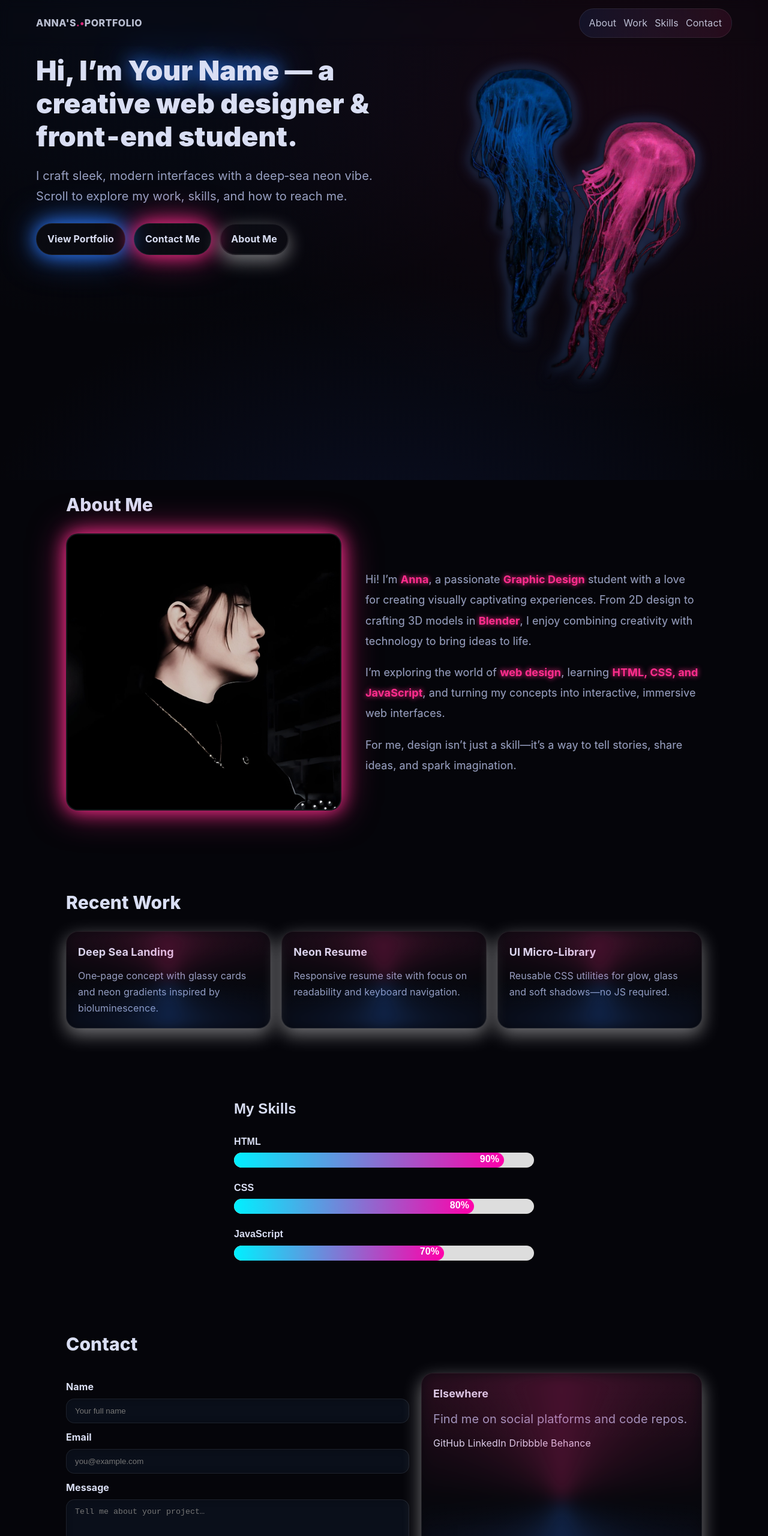
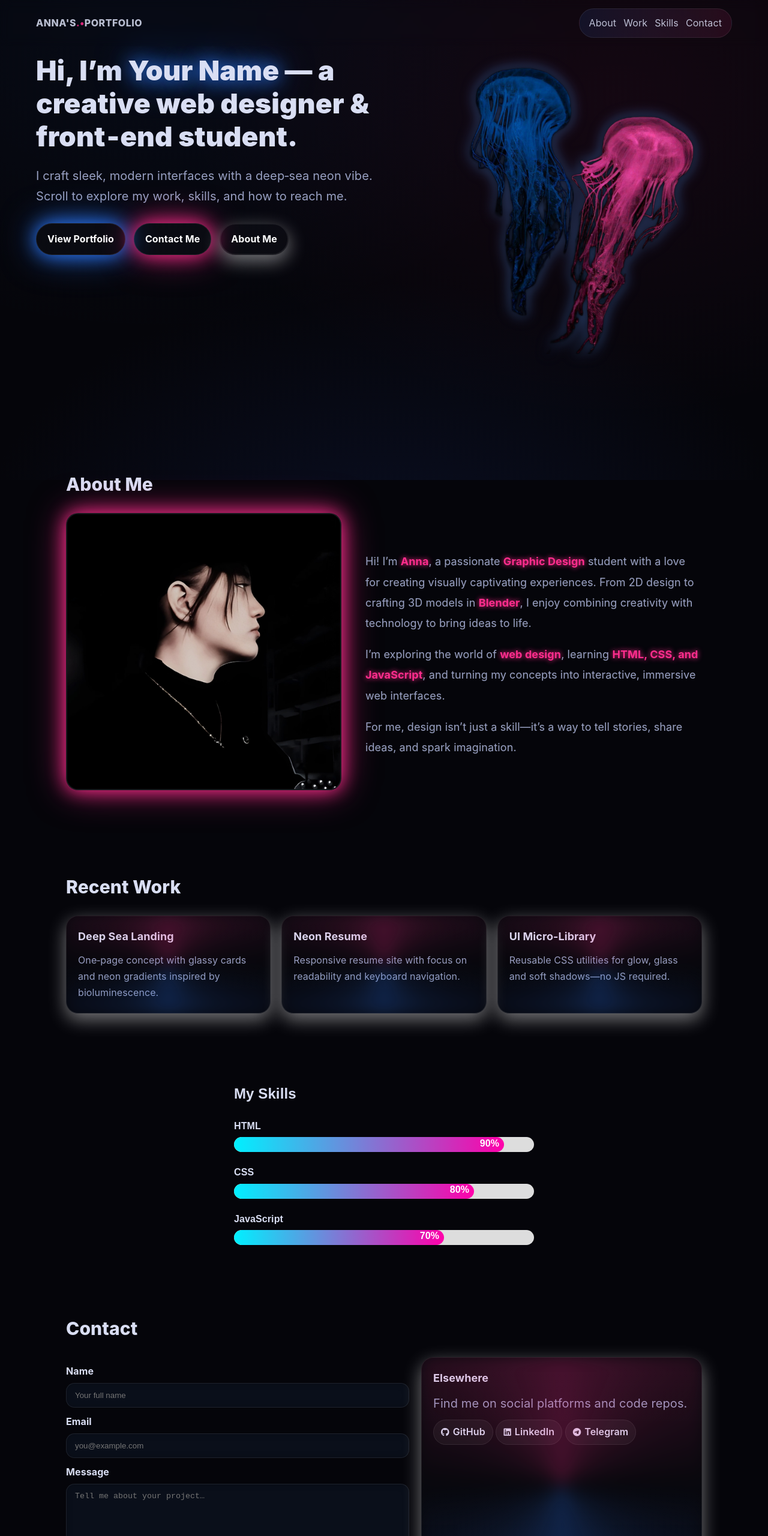
Before and after one commit to AnnaSheikhi/ALL, a plain HTML site: page index.html in a window 1280 px wide. Shown: the top 2560 px of the page at 60% size. Drawn offline with Linux system fonts and the light colour scheme.

Commit message:
essentials

```diff
--- a/css/style.css
+++ b/css/style.css
@@ -36,9 +36,26 @@ a {
   color: inherit;
   text-decoration: none;
 }
-img {
-  max-width: 100%;
-  display: block;
+
+.jellies img {
+  width: 100%;
+  max-width: 300px; /* حداکثر عرض تصویر */
+  height: auto; /* نسبت تصویر حفظ بشه */
+  border-radius: 10px;
+
+  filter: drop-shadow(0 0 6px rgba(255, 45, 140, 0.8))
+    drop-shadow(0 0 10px rgba(45, 123, 255, 0.5));
+
+  transition: transform 0.5s ease;
+  animation: floatGlow 3s ease-in-out infinite,
+    ledGlow 4s ease-in-out infinite alternate;
+}
+
+@media (max-width: 900px) {
+  .jellies img {
+    max-width: 220px; /* کوچیک‌تر برای موبایل */
+    margin: 0 auto;
+  }
 }
 
 /* ===== Background depth ===== */
@@ -185,6 +202,7 @@ header.hide {
   flex-wrap: wrap;
 }
 .btn {
+  color: #ffffff;
   padding: 12px 18px;
   border-radius: 999px;
   border: 1px solid var(--border);
@@ -216,7 +234,8 @@ header.hide {
   transition: transform 0.5s ease;
 
   /* حرکت ژله‌ای و تغییر رنگ LED بین صورتی و آبی */
-  animation: floatGlow 3s ease-in-out infinite, ledGlow 4s ease-in-out infinite alternate;
+  animation: floatGlow 3s ease-in-out infinite,
+    ledGlow 4s ease-in-out infinite alternate;
 }
 
 .jellies img:hover {
@@ -228,7 +247,8 @@ header.hide {
 
 /* حرکت موجی ژله‌ای */
 @keyframes floatGlow {
-  0%, 100% {
+  0%,
+  100% {
     transform: translateY(0px) scale(1);
   }
   50% {
@@ -259,9 +279,6 @@ header.hide {
       drop-shadow(0 0 10px rgba(2, 49, 132, 0.5));
   }
 }
-
-
-
 
 /* ===== Sections ===== */
 section {
@@ -340,7 +357,7 @@ section {
   grid-template-columns: 0.9fr 1.1fr;
   gap: 40px;
   align-items: center;
-  font-family: 'Inter', 'Segoe UI', 'Roboto', sans-serif;
+  font-family: "Inter", "Segoe UI", "Roboto", sans-serif;
 }
 
 .about-me .about-img img {
@@ -362,7 +379,7 @@ section {
   color: var(--muted);
   font-size: clamp(16px, 1.8vw, 18px);
   line-height: 1.9;
-  text-shadow: 0 0 2px rgba(255,255,255,0.1);
+  text-shadow: 0 0 2px rgba(255, 255, 255, 0.1);
 }
 
 .about-me .about-text p strong {
@@ -380,7 +397,6 @@ section {
     margin: 0 auto;
   }
 }
-
 
 #skills {
   max-width: 500px;
@@ -470,6 +486,28 @@ textarea {
   resize: vertical;
 }
 
+.chip {
+  display: inline-flex;
+  align-items: center;
+  gap: 6px;
+  padding: 6px 12px;
+  border-radius: 999px;
+  background: rgba(255, 255, 255, 0.05);
+  border: 1px solid var(--border);
+  font-weight: 600;
+  color: var(--ink);
+  transition: 0.2s;
+}
+
+.chip i {
+  font-size: 14px;
+}
+
+.chip:hover {
+  background: linear-gradient(90deg, var(--neon-blue), var(--neon-pink));
+  color: #fff;
+}
+
 footer {
   border-top: 1px solid var(--border);
 }
--- a/index.html
+++ b/index.html
@@ -6,6 +6,11 @@
     <title>My Neon Portfolio</title>
     <meta name="description" content="Personal website" />
     <link rel="stylesheet" href="css/style.css" />
+    <!-- Font Awesome CDN -->
+    <link
+      rel="stylesheet"
+      href="https://cdnjs.cloudflare.com/ajax/libs/font-awesome/6.5.0/css/all.min.css"
+    />
   </head>
 
   <body>
@@ -56,8 +61,8 @@
               style="
                 filter: drop-shadow(0 4px 6px rgba(255, 2, 2, 0.5));
                 border-radius: 10px;
-                max-width: 100%;
-                height: auto;
+                max-width: 500px;
+                height: 500px;
               "
             />
           </div>
@@ -73,24 +78,24 @@
           </div>
           <div class="about-text">
             <p>
-        Hi! I’m <strong>Anna</strong>, a passionate <strong>Graphic Design</strong> student
-        with a love for creating visually captivating experiences. From 2D design to
-        crafting 3D models in <strong>Blender</strong>, I enjoy combining creativity with
-        technology to bring ideas to life.
+              Hi! I’m <strong>Anna</strong>, a passionate
+              <strong>Graphic Design</strong> student with a love for creating
+              visually captivating experiences. From 2D design to crafting 3D
+              models in <strong>Blender</strong>, I enjoy combining creativity
+              with technology to bring ideas to life.
             </p>
             <p>
               I’m exploring the world of <strong>web design</strong>, learning
-        <strong>HTML, CSS, and JavaScript</strong>, and turning my concepts into interactive,
-        immersive web interfaces.
+              <strong>HTML, CSS, and JavaScript</strong>, and turning my
+              concepts into interactive, immersive web interfaces.
             </p>
             <p>
-        For me, design isn’t just a skill—it’s a way to tell stories, share ideas,
-        and spark imagination.
+              For me, design isn’t just a skill—it’s a way to tell stories,
+              share ideas, and spark imagination.
             </p>
           </div>
         </div>
       </section>
-
 
       <!-- WORK -->
       <section id="work" class="section">
@@ -180,7 +185,7 @@
 
             <div class="cta" style="margin-top: 14px">
               <button class="btn blue" type="submit">Send Message</button>
-              <a class="btn pink" href="mailto:you@example.com"
+              <a class="btn pink" href="mailto:an.marisa.nna@gmail.com"
                 >Email Directly</a
               >
             </div>
@@ -189,10 +194,21 @@
             <h3>Elsewhere</h3>
             <p class="subtitle">Find me on social platforms and code repos.</p>
             <div class="skills" style="margin-top: 10px">
-              <a class="chip" href="#">GitHub</a>
-              <a class="chip" href="#">LinkedIn</a>
-              <a class="chip" href="#">Dribbble</a>
-              <a class="chip" href="#">Behance</a>
+              <a
+                class="chip"
+                href="https://github.com/AnnaSheikhi"
+                target="_blank"
+                ><i class="fab fa-github"></i> GitHub</a
+              >
+              <a
+                class="chip"
+                href="https://www.linkedin.com/in/anna-sheikhi-6a6153366"
+                target="_blank"
+                ><i class="fab fa-linkedin"></i> LinkedIn</a
+              >
+              <a class="chip" href="https://t.me/StarsUser4" target="_blank"
+                ><i class="fab fa-telegram"></i> Telegram</a
+              >
             </div>
           </div>
         </div>
--- a/skills.js
+++ b/skills.js
@@ -1,13 +1,21 @@
+// Smooth scroll for anchor links
 document.querySelectorAll('a[href^="#"]').forEach((anchor) => {
   anchor.addEventListener("click", function (e) {
     e.preventDefault();
     const targetId = this.getAttribute("href");
-    document.querySelector(targetId).scrollIntoView({
-      behavior: "smooth",
-    });
+    // بررسی کنیم که href فقط "#" نباشه
+    if (targetId && targetId !== "#") {
+      const target = document.querySelector(targetId);
+      if (target) {
+        target.scrollIntoView({
+          behavior: "smooth",
+        });
+      }
+    }
   });
 });
 
+// Hide header on scroll down, show on scroll up
 let lastScroll = 0;
 const header = document.querySelector("header");
 
@@ -15,16 +23,15 @@ window.addEventListener("scroll", () => {
   const currentScroll = window.pageYOffset;
 
   if (currentScroll > lastScroll && currentScroll > 50) {
-    // اسکرول رو به پایین → مخفی کن
     header.classList.add("hide");
   } else {
-    // اسکرول رو به بالا → نمایش بده
     header.classList.remove("hide");
   }
 
   lastScroll = currentScroll;
 });
 
+// Animate skill bars when in view
 document.addEventListener("DOMContentLoaded", () => {
   const bars = document.querySelectorAll(".progress-bar");
 
```
Lines whose indentation alone changed are shown as unchanged.
